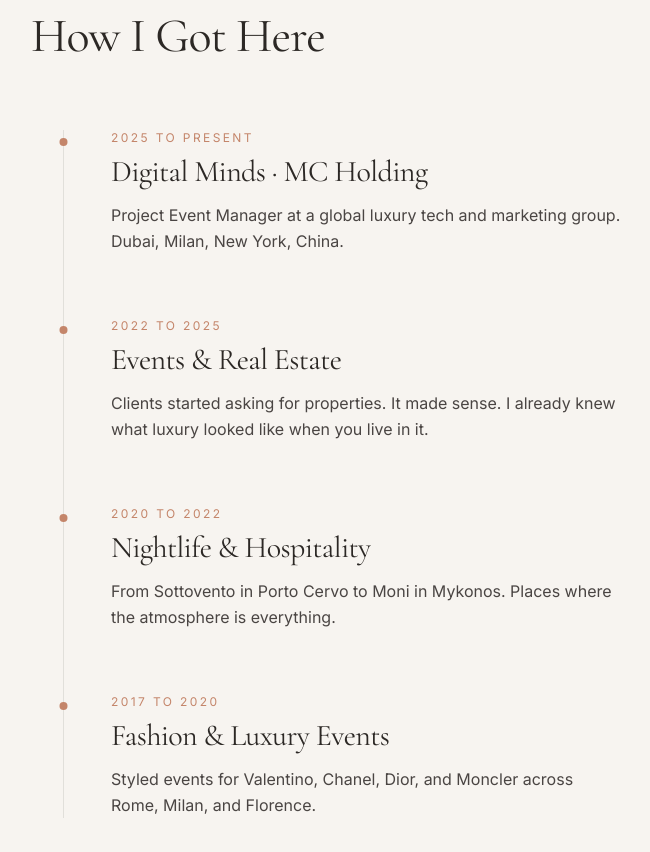
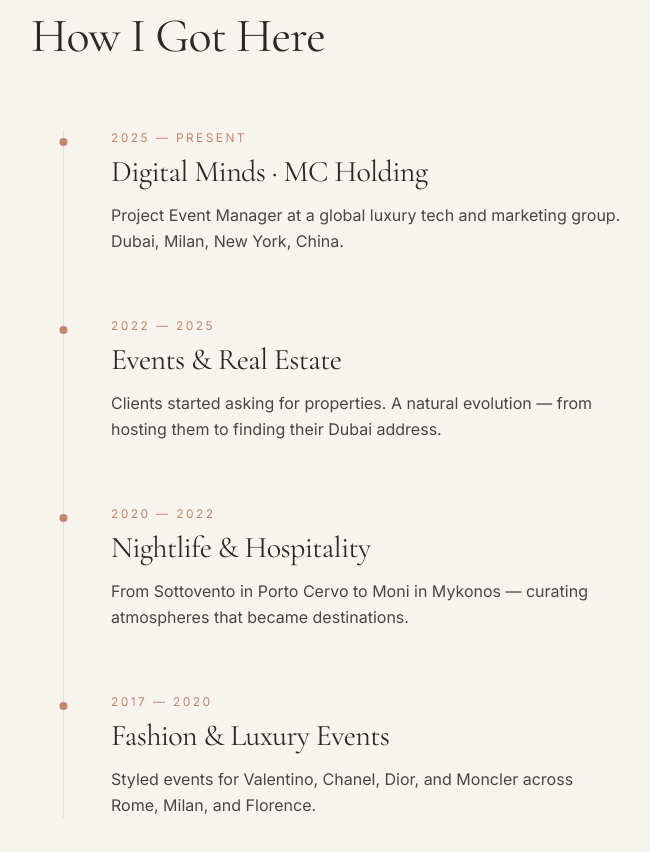
Before and after one commit to shivam01anand/alessia-website, a Next.js app: page / in a window 1280 px wide. Shown: the part 1060-1912 px from the top of the page, without its empty margins (145-795 px from the left). Built offline with nearby package versions, Linux system fonts and the light colour scheme.

Commit message:
Revert "Replace em dashes with natural punctuation"
This reverts commit d7edc72dcc630df609cc7b0f26f0629581810118.

```diff
--- a/app/about/page.tsx
+++ b/app/about/page.tsx
@@ -77,7 +77,7 @@
               <div className="space-y-6 text-[#4A4543] leading-relaxed">
                 <p className="text-lg">
                   I started in the world of fashion events. Valentino, Chanel, Dior,
-                  Moncler. Three years learning that luxury brands accept nothing
+                  Moncler — three years learning that luxury brands accept nothing
                   less than perfection.
                 </p>
                 <p>
@@ -94,7 +94,7 @@
                 </p>
                 <p>
                   Today I&apos;m a Project Event Manager at Digital Minds, part of
-                  MC Holding Group, a global luxury tech and marketing company with
+                  MC Holding Group — a global luxury tech and marketing company with
                   offices in Dubai, Milan, New York, and China. I still take on select
                   private events and real estate clients on the side.
                 </p>
@@ -189,7 +189,7 @@
               Let&apos;s Connect
             </h2>
             <p className="text-[#F7F4F0]/70 mb-10 max-w-xl mx-auto">
-              Events, real estate, or global projects. I&apos;d love to hear from you.
+              Events, real estate, or global projects — I&apos;d love to hear from you.
             </p>
             <Link
               href="/contact"
--- a/components/Journey.tsx
+++ b/components/Journey.tsx
@@ -4,25 +4,25 @@
 
 const milestones = [
   {
-    period: "2025 to Present",
+    period: "2025 — Present",
     title: "Digital Minds · MC Holding",
     description:
       "Project Event Manager at a global luxury tech and marketing group. Dubai, Milan, New York, China.",
   },
   {
-    period: "2022 to 2025",
+    period: "2022 — 2025",
     title: "Events & Real Estate",
     description:
-      "Clients started asking for properties. It made sense. I already knew what luxury looked like when you live in it.",
+      "Clients started asking for properties. A natural evolution — from hosting them to finding their Dubai address.",
   },
   {
-    period: "2020 to 2022",
+    period: "2020 — 2022",
     title: "Nightlife & Hospitality",
     description:
-      "From Sottovento in Porto Cervo to Moni in Mykonos. Places where the atmosphere is everything.",
+      "From Sottovento in Porto Cervo to Moni in Mykonos — curating atmospheres that became destinations.",
   },
   {
-    period: "2017 to 2020",
+    period: "2017 — 2020",
     title: "Fashion & Luxury Events",
     description:
       "Styled events for Valentino, Chanel, Dior, and Moncler across Rome, Milan, and Florence.",
```
